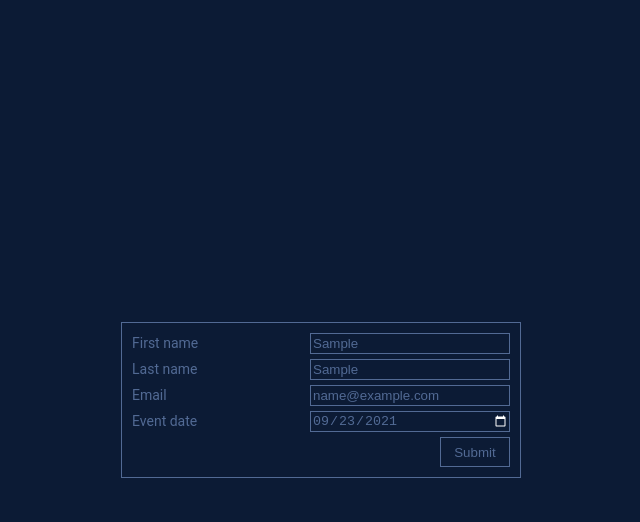
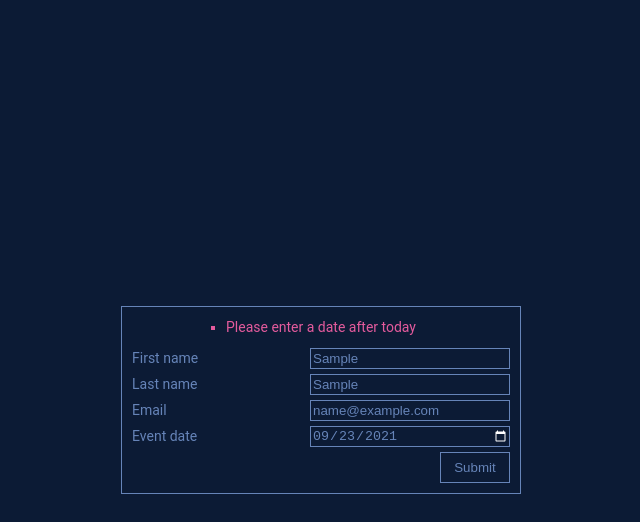
Before and after one commit to nanoblit/nebu-ex, a React (Create React App) app: page / in a window 1280 px wide. Both pictures are taken after typing "Sample", "Sample", "name@example.com" into the empty fields and a click on the input "Submit". Shown: the top 522 px of the page, without its empty margins (319-959 px from the left). Built offline with nearby package versions, Linux system fonts and the light colour scheme.

Commit message:
Add validation

```diff
--- a/src/App.tsx
+++ b/src/App.tsx
@@ -5,9 +5,10 @@ import GlobalStyle from "./styles/global.style";
 
 const theme: DefaultTheme = {
   colors: {
-    text: "#526A94FF",
-    background: "#0C1B35FF",
-    hover: "#12274DFF"
+    text: "#6684B8",
+    background: "#0C1B35",
+    hover: "#12274D",
+    red: "#E45B9D"
   },
 };
 
--- a/src/features/event-form/EventForm.style.ts
+++ b/src/features/event-form/EventForm.style.ts
@@ -3,6 +3,12 @@ import styled, { css } from "styled-components";
 const formWidth = css`
   min-width: 30rem;
   width: 100%;
+`;
+
+export const ErrorUL = styled.ul`
+  list-style-type: square;
+  color: ${({ theme }) => theme.colors.red};
+  margin-bottom: 1rem;
 `;
 
 export const InputContainer = styled.div`
@@ -27,8 +33,8 @@ const EventFormContainer = styled.form`
   flex-direction: column;
   align-items: center;
   padding: 1rem;
-  background: ${({theme}) => theme.colors.background};
-  border: 0.1rem solid ${({theme}) => theme.colors.text};
+  background: ${({ theme }) => theme.colors.background};
+  border: 0.1rem solid ${({ theme }) => theme.colors.text};
   min-width: 30rem;
   width: 40rem;
 `;
--- a/src/features/event-form/EventForm.tsx
+++ b/src/features/event-form/EventForm.tsx
@@ -6,6 +6,7 @@ import { useAppDispatch } from "../../app/hooks";
 import CenteredLayout from "../layout/CenteredLayout.style";
 import EventFormContainer, {
   ButtonContainer,
+  ErrorUL,
   InputContainer,
 } from "./EventForm.style";
 import Input from "../counter/input/Input.style";
@@ -17,35 +18,50 @@ const EventForm: React.FC = () => {
     firstName: "",
     lastName: "",
     email: "",
-    eventDate: format(new Date(Date.now()), "yyyy-MM-dd"),
+    eventDate: format(Date.now(), "yyyy-MM-dd"),
   });
   const [errors, setErrors] = useState<string[]>([]);
 
-  const onChange = (e: React.ChangeEvent<HTMLInputElement>) => {
-    const value = e.target.value;
+  const onChange = (e: React.ChangeEvent<HTMLInputElement>) =>
     setEventData((prev) => ({
       ...prev,
-      [e.target.id]: value,
+      [e.target.id]: e.target.value,
     }));
-  };
 
   const validateField = (
     fieldName: string,
-    value: string | Date,
+    value: string,
     errorList: string[]
   ) => {
     switch (fieldName) {
       case "firstName":
-        console.log(value);
+        const firstNameValid = value.match(/^[a-zA-Z ]{2,30}$/);
+        if (!firstNameValid) {
+          errorList.push("Please enter a valid first name");
+        }
         break;
       case "lastName":
-        console.log(value);
+        const lastNameValid = value.match(/^[a-zA-Z ]{2,30}$/);
+        if (!lastNameValid) {
+          errorList.push("Please enter a valid last name");
+        }
         break;
       case "email":
-        console.log(value);
+        const emailValid = value.toLowerCase().match(
+          // eslint-disable-next-line no-useless-escape
+          /^(([^<>()[\]\.,;:\s@\"]+(\.[^<>()[\]\.,;:\s@\"]+)*)|(\".+\"))@(([^<>()[\]\.,;:\s@\"]+\.)+[^<>()[\]\.,;:\s@\"]{2,})$/i
+        );
+        if (!emailValid) {
+          errorList.push("Please enter a valid email");
+        }
         break;
       case "eventDate":
-        console.log(value);
+        const date = new Date(value).getTime();
+        const currentDate = Date.now();
+        const dateValid = date - currentDate > 0;
+        if (!dateValid) {
+          errorList.push("Please enter a date after today");
+        }
         break;
     }
   };
@@ -56,13 +72,20 @@ const EventForm: React.FC = () => {
     for (const fieldName in eventData) {
       validateField(fieldName, (eventData as any)[fieldName], errorList);
     }
-    // do validation and show errors (toastify?)
-    dispatch(addEvent(eventData));
+    if (errorList.length === 0) {
+      return dispatch(addEvent(eventData));
+    }
+    setErrors(errorList);
   };
 
   return (
     <CenteredLayout>
       <EventFormContainer onSubmit={submitEvent}>
+        <ErrorUL>
+          {errors.map((error, idx) => (
+            <li key={idx}>{error}</li>
+          ))}
+        </ErrorUL>
         <InputContainer>
           <label htmlFor="firstName">First name</label>
           <Input
--- a/src/styled.d.ts
+++ b/src/styled.d.ts
@@ -6,6 +6,7 @@ declare module "styled-components" {
       text: string;
       background: string;
       hover: string;
+      red: string;
     };
   }
 }
```
